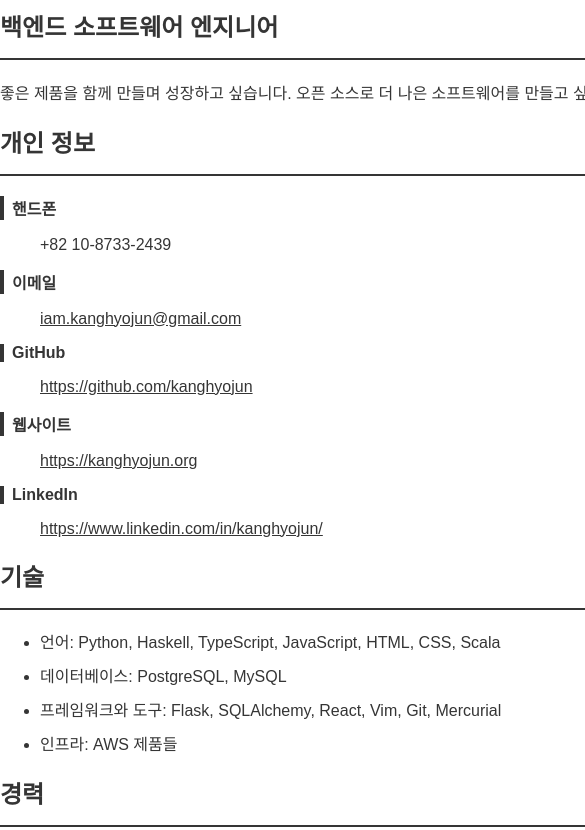
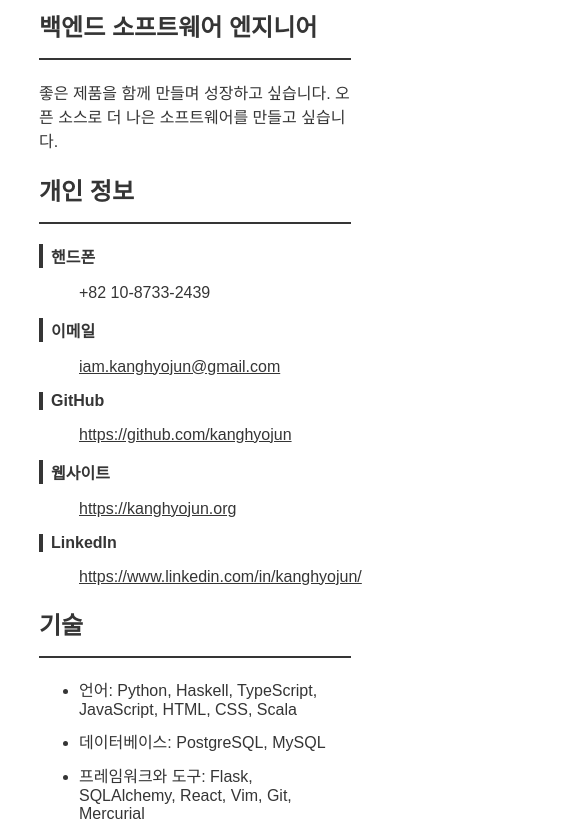
Before and after one commit to kanghyojun/resume, a plain HTML site: page index.html in a window 390 px wide. Shown: the part 81-911 px from the top of the page, 585 px wide, since content can reach past the window. Drawn offline with Linux system fonts and the light colour scheme.

Commit message:
Use vw for mobile

```diff
--- a/style.css
+++ b/style.css
@@ -8,7 +8,7 @@ h1 {
 }
 
 body {
-    width: 800px;
+    width: 80vw;
     margin: 0 auto;
 }
 
```
